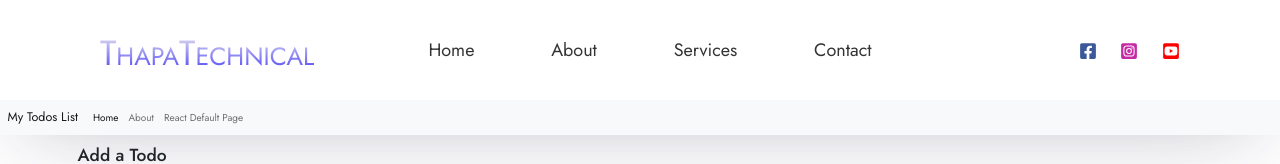
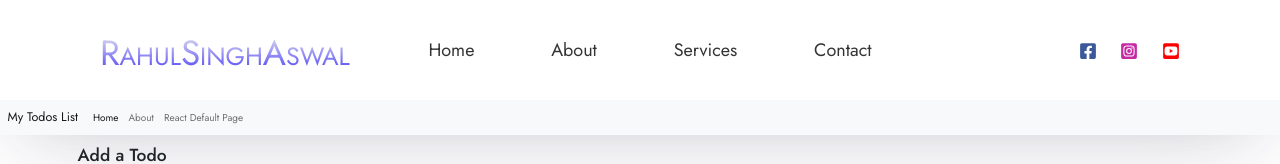
Before and after one commit to rahul-singh-aswal/second-try, a React (Create React App) app: page / in a window 1280 px wide. Shown: the top 164 px of the page. Built offline with nearby package versions, Linux system fonts and the light colour scheme.

Commit message:
Change name

```diff
--- a/src/mycomponents/Navbar.js
+++ b/src/mycomponents/Navbar.js
@@ -17,8 +17,9 @@ export const Navbar = () => {
         {/* 1st logo part  */}
         <div className="logo">
           <h2>
-            <span>T</span>hapa
-            <span>T</span>echnical
+            <span>R</span>ahul
+            <span>S</span>ingh
+<span>A</span>swal
           </h2>
         </div>
 
```
